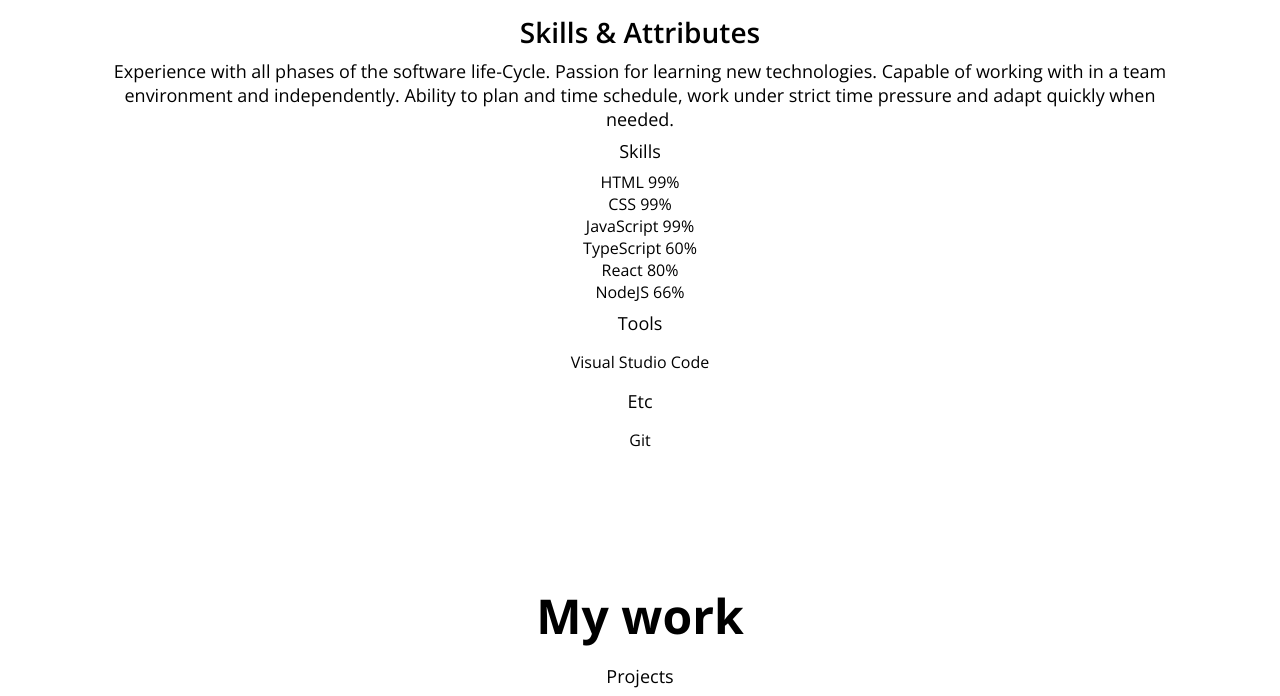
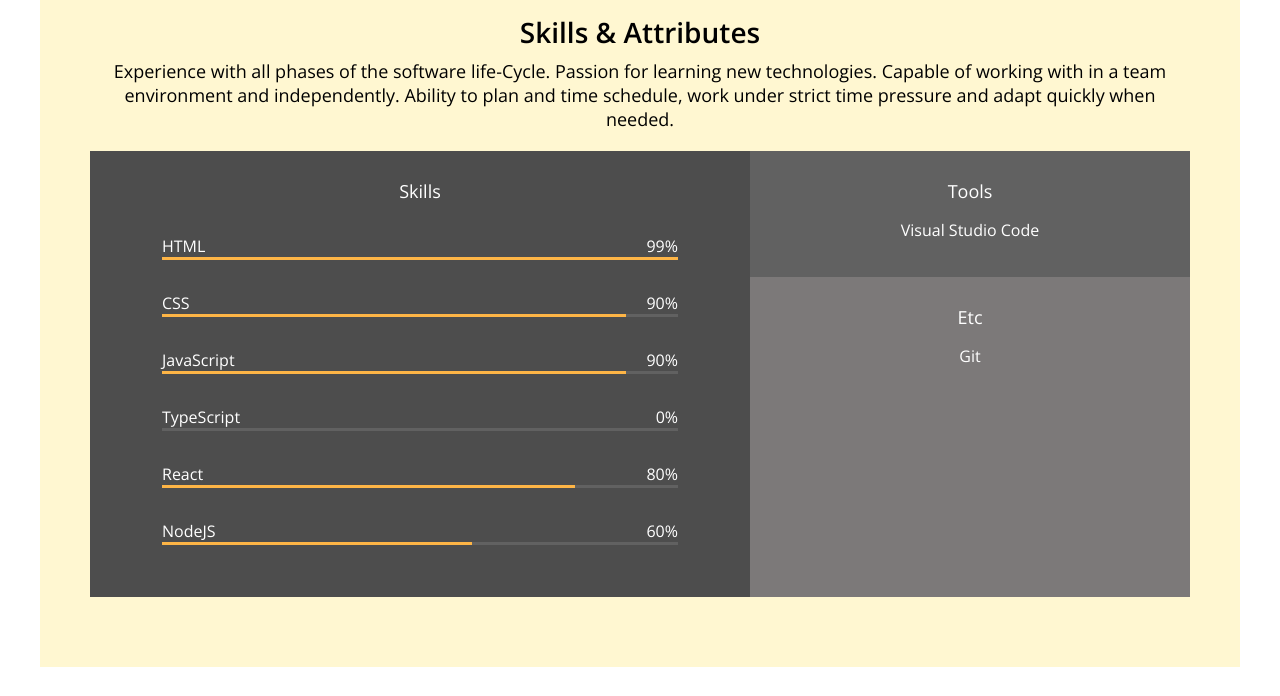
Before and after one commit to bis92/Bis-Portfolio, a plain HTML site: page index.html in a window 1280 px wide. Shown: the part 1740-2436 px from the top of the page. Drawn offline with nearby package versions, Linux system fonts and the light colour scheme.

Commit message:
CSS: Skills

```diff
--- a/index.html
+++ b/index.html
@@ -125,46 +125,46 @@
                     <div class="skill">
                         <div class="skill__description">
                             <span>CSS</span>
-                            <span>99%</span>
+                            <span>90%</span>
                         </div>
                         <div class="skill__bar">
-                            <div class="skill__value"></div>
+                            <div class="skill__value" style="width:90%"></div>
                         </div>
                     </div>
                     <div class="skill">
                         <div class="skill__description">
                             <span>JavaScript</span>
-                            <span>99%</span>
+                            <span>90%</span>
                         </div>
                         <div class="skill__bar">
-                            <div class="skill__value"></div>
+                            <div class="skill__value" style="width: 90%"></div>
                         </div>
                     </div>
                     <div class="skill">
-                        <div class="skill_description">
+                        <div class="skill__description">
                             <span>TypeScript</span>
-                            <span>60%</span>
+                            <span>0%</span>
                         </div>
                         <div class="skill__bar">
-                            <div class="skill__value"></div>
+                            <div class="skill__value" style="width: 0%;"></div>
                         </div>
                     </div>
                     <div class="skill">
-                        <div class="skill_description">
+                        <div class="skill__description">
                             <span>React</span>
                             <span>80%</span>
                         </div>
                         <div class="skill__bar">
-                            <div class="skill__value"></div>
+                            <div class="skill__value" style="width: 80%"></div>
                         </div>
                     </div>
                     <div class="skill">
-                        <div class="skill_description">
+                        <div class="skill__description">
                             <span>NodeJS</span>
-                            <span>66%</span>
+                            <span>60%</span>
                         </div>
                         <div class="skill__bar">
-                            <div class="skill__value"></div>
+                            <div class="skill__value" style="width: 60%"></div>
                         </div>
                     </div>
                 </div>
--- a/style.css
+++ b/style.css
@@ -227,3 +227,58 @@ p {
 .job__period {
     font-size: var(--font-micro);
 }
+
+#skills {
+    background-color: var(--color-yellow);
+}
+
+.skillset {
+    display: flex;
+    background-color: var(--color-light-grey);
+    color: var(--color-white);
+    margin: 20px 0;
+}
+
+.skillset__title {
+    color: var(--color-white);
+}
+
+.skillset__left {
+    flex-basis: 60%;
+    color: var(--color-white);
+    background-color: var(--color-dark-grey);
+    padding: 20px 40px;
+}
+
+.skill__description {
+    display: flex;
+    justify-content: space-between;
+}
+
+.skill {
+    margin: 32px;
+}
+
+.skill__bar {
+    width: 100%;
+    height: 3px;
+    background-color: var(--color-grey);
+}
+
+.skill__value {
+    height: 3px;
+    background-color: var(--color-orange);
+}
+
+.skillset__right {
+    flex-basis: 40%;
+}
+
+.tools {
+    background-color: var(--color-grey);
+}
+
+.tools,
+.etc {
+    padding: 20px;
+}
```
